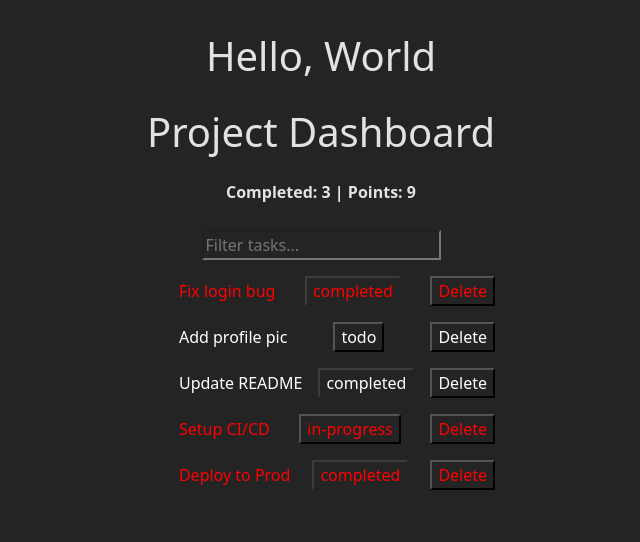
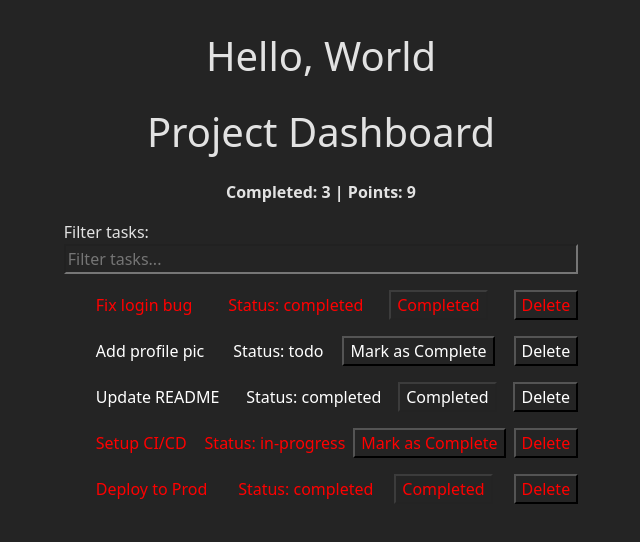
Before and after one commit to salino3/exercises-2026-react-typescript-01, a React (Vite) app: page / in a window 1280 px wide. Shown: the top 542 px of the page, without its empty margins (319-959 px from the left). Built offline with nearby package versions, Linux system fonts and the light colour scheme.

Commit message:
add WCAG

```diff
--- a/src/components/task-03/task-03.component.tsx
+++ b/src/components/task-03/task-03.component.tsx
@@ -89,41 +89,59 @@ export const TaskDashboard = () => {
 
   return (
     <div className="rootTaskDashboard" style={{ padding: "20px" }}>
-      <h1>Project Dashboard</h1>
-      <div style={{ marginBottom: "10px" }}>
-        <strong>
+      <h1 id="project-dashboard-heading">Project Dashboard</h1>
+      <div role="status" aria-labelledby="completion-stats">
+        <strong id="completion-stats">
           Completed: {stats.count} | Points: {stats.points}
         </strong>
       </div>
 
-      <div className="boxInput">
+      <div className="boxInput  boxInputTitle">
+        <label htmlFor="task-filter-input">Filter tasks:</label>
         <input
+          id="task-filter-input"
           type="text"
           placeholder="Filter tasks..."
+          value={searchTask} // Added value attribute for controlled component
           onChange={(e) => setSearchTask(e.target.value)}
+          aria-label="Filter tasks by title"
         />
       </div>
 
       {filteredTasks.length > 0 ? (
-        <ul>
+        <ul aria-labelledby="project-dashboard-heading">
           {filteredTasks.map((task: Task) => (
             <li
               key={task.id}
+              role="listitem"
+              aria-describedby={`task-title-${task.id} task-status-${task.id}`}
               style={{ color: task.priority === "high" ? "red" : "white" }}
             >
-              {task.title}
+              <span id={`task-title-${task.id}`}>{task.title}</span>
+              <span
+                id={`task-status-${task.id}`}
+                style={{ marginLeft: "10px" }}
+              >
+                Status: {task.status}
+              </span>
               <button
                 onClick={() => handleCompleteTask(task.id)}
                 disabled={task.status === "completed"}
+                aria-label={`Mark ${task.title} as completed`}
               >
-                {task.status}
+                {task.status === "completed" ? "Completed" : "Mark as Complete"}
               </button>
-              <button onClick={() => handleDeleteTask(task.id)}>Delete</button>
+              <button
+                onClick={() => handleDeleteTask(task.id)}
+                aria-label={`Delete ${task.title}`}
+              >
+                Delete
+              </button>
             </li>
           ))}
         </ul>
       ) : (
-        <p>No tasks found</p>
+        <p role="alert">No tasks found</p>
       )}
     </div>
   );
--- a/src/components/task-03/task-03.styles.scss
+++ b/src/components/task-03/task-03.styles.scss
@@ -4,7 +4,7 @@
   justify-content: flex-start;
   align-items: center;
   gap: 1rem;
-  max-width: 400px;
+  max-width: 600px;
 
   .boxInputTitle {
     display: flex;
```
